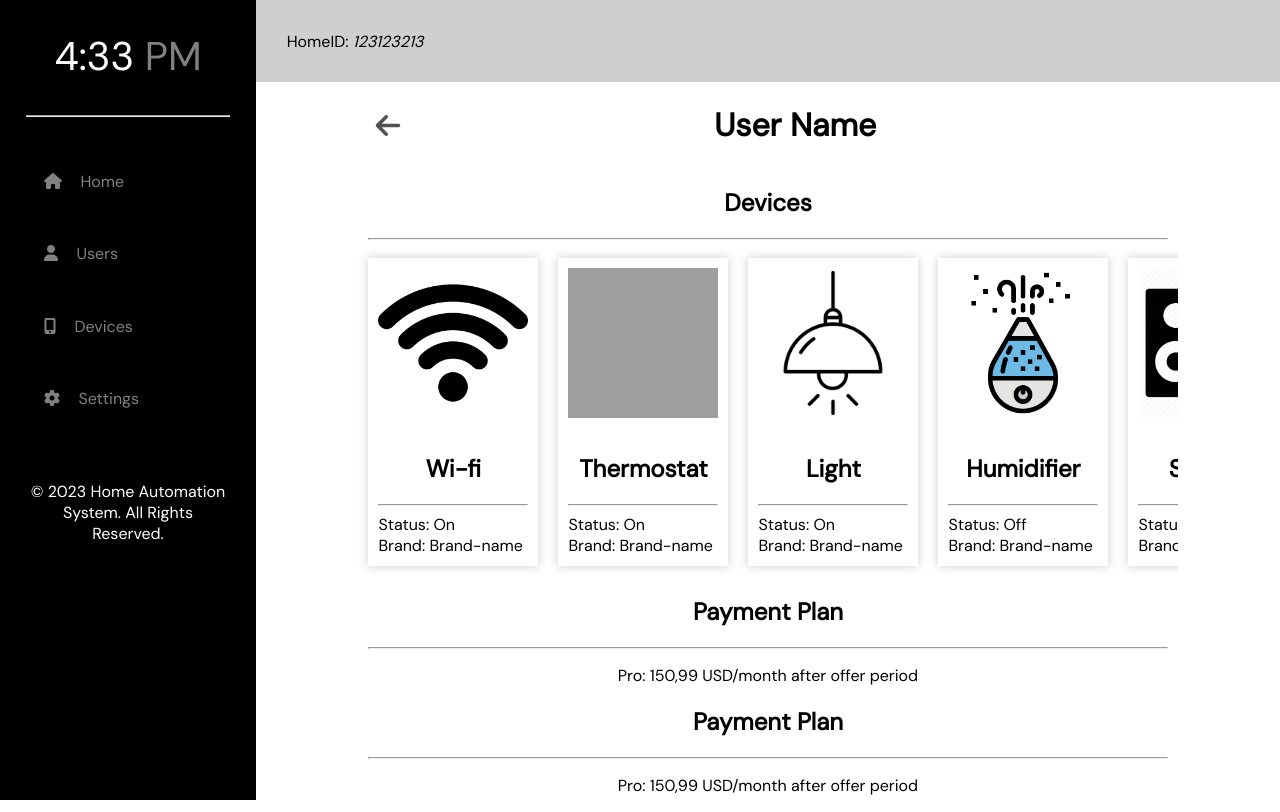
After one commit to Busraa8/Home-Automation-WebApp, a PHP site: page /user-example-producer.php in a window 1280 px wide. The commit adds this page. Run offline with PHP 8.4, Linux system fonts and the light colour scheme; some libraries are stand-ins or nearby versions; grey boxes are pictures that could not be loaded.

Commit message:
example user

```diff
--- a/Producer/css/style.css
+++ b/Producer/css/style.css
@@ -133,6 +133,49 @@ footer p {
     transition: 1s;
 }
 
+.user-cards-container {
+    flex-wrap: nowrap;
+    overflow-x: auto;
+    display: flex;
+    margin-left: 10%;
+    width: 80%;
+}
+.user-device-cards-container {
+    display: flex;
+    justify-content: center;
+    align-items: center;
+}
+
+.user-device-cards-container i {
+    font-weight: bold;
+}
+
+.user-device-card img {
+    width: 150px;
+    height: 150px;
+    margin-bottom: 10px;
+}
+
+.user-device-card {
+    display: inline-block;
+    width: 300px;
+    margin: 10px;
+    padding: 10px;
+    box-shadow: 0px 0px 10px 0px rgba(0, 0, 0, 0.2);
+    text-align: center;
+}
+
+.user-device-card p{
+    margin: 0;
+    float: left;
+}
+
+.user-device-card:hover {
+    cursor: pointer;
+    background-color: rgb(160, 165, 169);
+    transition: 1s;
+}
+
 .card {
     display: inline-block;
     width: 300px;
@@ -221,7 +264,7 @@ footer p {
 }
 
 .title-button h1 {
-    margin-left: 25%;
+    margin-left: 22%;
 }
 
 .logout {
@@ -234,3 +277,12 @@ footer p {
     transition: 1s;
     cursor: pointer;
 }
+
+.devices-user {
+}
+
+.devices-user h2 {
+}
+.line-device {
+    width: 78%;
+}
--- a/Producer/js/script.js
+++ b/Producer/js/script.js
@@ -42,3 +42,6 @@ function goBack() {
 function logOut() {
   window.location.href = "../Consumer/login.html";
 }
+function toUser() {
+  window.location.href = "user-example-producer.php";
+}
--- /dev/null
+++ b/Producer/user-example-producer.php
@@ -0,0 +1,115 @@
+<!DOCTYPE html>
+<html lang="en">
+
+<head>
+    <meta charset="UTF-8">
+    <meta http-equiv="X-UA-Compatible" content="IE=edge">
+    <meta name="viewport" content="width=device-width, initial-scale=1.0">
+    <title>Home Automation</title>
+    <link rel="stylesheet" href="css/style.css">
+    <script src="https://kit.fontawesome.com/299750f20b.js" crossorigin="anonymous"></script>
+</head>
+
+<body>
+
+    <nav class="left-panel">
+        <div class="clock">
+            <div>
+                <span class="time" id="time"></span>
+                <span class="am-pm" id="am-pm"></span>
+            </div>
+        </div>
+        <div class="line">
+            <hr>
+        </div>
+        <div class="elements">
+            <ul>
+                <li onclick="toHome()"><i class="fa-solid fa-house"></i>Home</li>
+                <li onclick="toUsers()"><i class="fa-solid fa-user"></i>Users</li>
+                <li onclick="toDevices()"><i class="fa-solid fa-mobile-screen-button"></i>Devices</li>
+                <li onclick="toSettings()"><i class="fa-solid fa-gear"></i>Settings</li>
+            </ul>
+        </div>
+        <div class="extra-content">
+
+        </div>
+        <footer>
+            <p>© 2023 Home Automation System. All Rights Reserved.</p>
+        </footer>
+    </nav>
+    <header>
+        <span>HomeID: <i>123123213</i></span>
+    </header>
+    <main>
+        <div class="title-button">
+            <button class="my-button" onclick="goBack()"><i class="fa-solid fa-arrow-left fa-2xl"></i></button>
+            <h1>User Name</h1>
+        </div>
+        <section class="devices-user">
+            <div>
+                <h2>Devices</h2>
+                <hr class="line-device">
+            </div>
+            <div>
+                <div class="user-cards-container">
+                    <div class="user-device-card">
+                        <img src="images/wifi-icon.png" alt="User Image">
+                        <h2>Wi-fi</h2>
+                        <hr>
+                        <p>Status: <span>On</span></p>
+                        <p>Brand: <span>Brand-name</span></p>
+                    </div>
+                    <div class="user-device-card">
+                        <img src="images/thermostat.png" alt="User Image">
+                        <h2>Thermostat</h2>
+                        <hr>
+                        <p>Status: <span>On</span></p>
+                        <p>Brand: <span>Brand-name</span></p>
+                    </div>
+                    <div class="user-device-card">
+                        <img src="images/light.png" alt="User Image">
+                        <h2>Light</h2>
+                        <hr>
+                        <p>Status: <span>On</span></p>
+                        <p>Brand: <span>Brand-name</span></p>
+                    </div>
+                    <div class="user-device-card">
+                        <img src="images/humidifier.png" alt="User Image">
+                        <h2>Humidifier</h2>
+                        <hr>
+                        <p>Status: <span>Off</span></p>
+                        <p>Brand: <span>Brand-name</span></p>
+                    </div>
+                    <div class="user-device-card">
+                        <img src="images/speaker.png" alt="User Image">
+                        <h2>Speaker</h2>
+                        <hr>
+                        <p>Status: <span>Off</span></p>
+                        <p>Brand: <span>Brand-name</span></p>
+                    </div>
+                    <div class="user-device-card">
+                        <img src="images/plug.png" alt="User Image">
+                        <h2>Smart Plug</h2>
+                        <hr>
+                        <p>Status: <span>On</span></p>
+                        <p>Brand: <span>Brand-name</span></p>
+                    </div>
+                </div>
+            </div>
+            <div>
+                <h1>Payment Plan</h1>
+                <hr class="line-device">
+                <p><span>Pro:</span> <span>150,99 USD/month</span> after offer period</p>
+            </div>
+            <div>
+                <h1>Payment Plan</h1>
+                <hr class="line-device">
+                <p><span>Pro:</span> <span>150,99 USD/month</span> after offer period</p>
+            </div>
+
+        </section>
+    </main>
+    <script src="js/script.js"></script>
+</body>
+
+</html>
```
Also changed, not shown: Producer/users-producer.php (+9 -9 lines).
